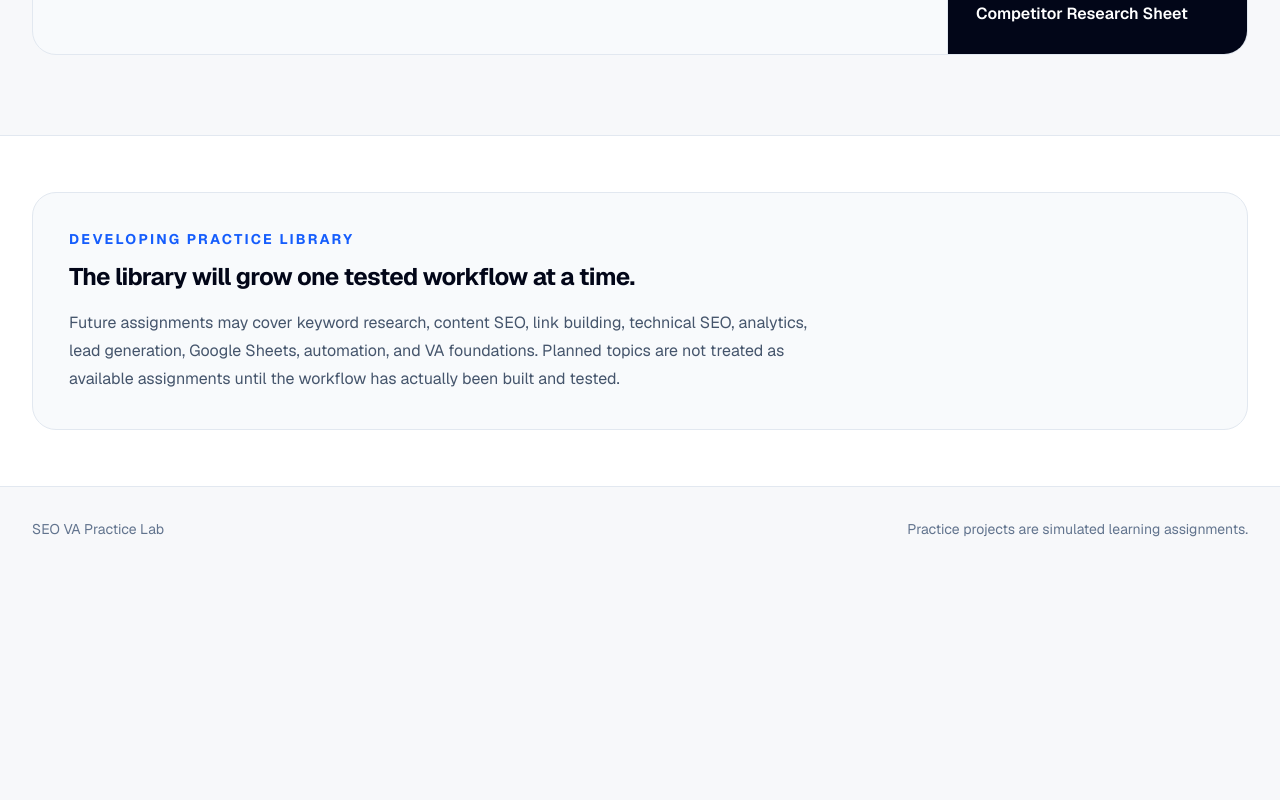
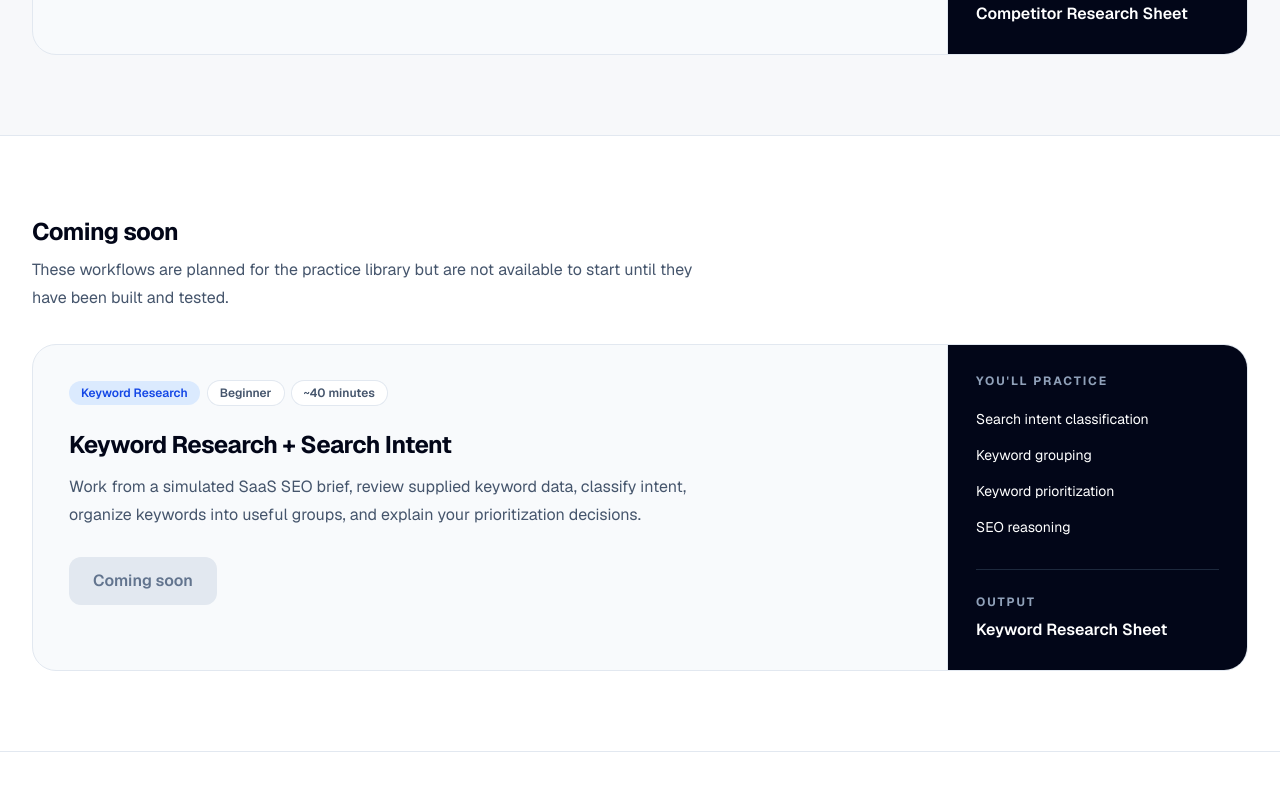
Before and after one commit to edumbao/seo-va-practice-lab, a Next.js app: page /assignments in a window 1280 px wide. Shown: the part 960-1760 px from the top of the page. Before the commit the page ends 1531 px from the top, so only its background shows below. Built offline with nearby package versions, Linux system fonts and the light colour scheme.

Commit message:
feat: add coming soon assignment to library

```diff
--- a/src/app/assignments/page.tsx
+++ b/src/app/assignments/page.tsx
@@ -5,6 +5,10 @@ import { assignments } from "@/data/assignments";
 export default function AssignmentsPage() {
   const availableAssignments = assignments.filter(
     (assignment) => assignment.status === "available",
+  );
+
+  const comingSoonAssignments = assignments.filter(
+    (assignment) => assignment.status === "coming-soon",
   );
 
   return (
@@ -55,6 +59,10 @@ export default function AssignmentsPage() {
               {availableAssignments.length} available
             </span>
 
+            <span className="rounded-full border border-slate-200 bg-slate-50 px-4 py-2 text-sm font-semibold text-slate-700">
+              {comingSoonAssignments.length} coming soon
+            </span>
+
             <span className="rounded-full border border-slate-200 bg-slate-50 px-4 py-2 text-sm text-slate-600">
               More workflows will be added as they are built and tested.
             </span>
@@ -83,6 +91,32 @@ export default function AssignmentsPage() {
           ))}
         </div>
       </section>
+
+      {comingSoonAssignments.length > 0 && (
+        <section className="border-t border-slate-200 bg-white">
+          <div className="mx-auto max-w-7xl px-6 py-16 lg:px-8 lg:py-20">
+            <div className="mb-8">
+              <h2 className="text-2xl font-bold tracking-tight">
+                Coming soon
+              </h2>
+
+              <p className="mt-2 max-w-2xl leading-7 text-slate-600">
+                These workflows are planned for the practice library but are
+                not available to start until they have been built and tested.
+              </p>
+            </div>
+
+            <div className="space-y-6">
+              {comingSoonAssignments.map((assignment) => (
+                <AssignmentCard
+                  key={assignment.id}
+                  assignment={assignment}
+                />
+              ))}
+            </div>
+          </div>
+        </section>
+      )}
 
       <section className="border-t border-slate-200 bg-white">
         <div className="mx-auto max-w-7xl px-6 py-14 lg:px-8">
--- a/src/data/assignments.ts
+++ b/src/data/assignments.ts
@@ -38,6 +38,28 @@ export const assignments: Assignment[] = [
       "Research organization",
     ],
   },
+  {
+    id: "keyword-research-search-intent",
+    title: "Keyword Research + Search Intent",
+    track: "Keyword Research",
+    difficulty: "Beginner",
+    estimatedTime: "~40 minutes",
+    shortDescription:
+      "Review a supplied keyword dataset, classify search intent, group related terms, and explain which keywords deserve priority.",
+    assignmentDescription:
+      "Practice reviewing keyword data, identifying search intent, organizing related keywords, and explaining SEO priorities for a SaaS scenario.",
+    description:
+      "Work from a simulated SaaS SEO brief, review supplied keyword data, classify intent, organize keywords into useful groups, and explain your prioritization decisions.",
+    deliverable: "Keyword Research Sheet",
+    href: "/assignments/keyword-research-search-intent",
+    status: "coming-soon",
+    skills: [
+      "Search intent classification",
+      "Keyword grouping",
+      "Keyword prioritization",
+      "SEO reasoning",
+    ],
+  },
 ];
 
 export const featuredAssignment = assignments[0];
```
